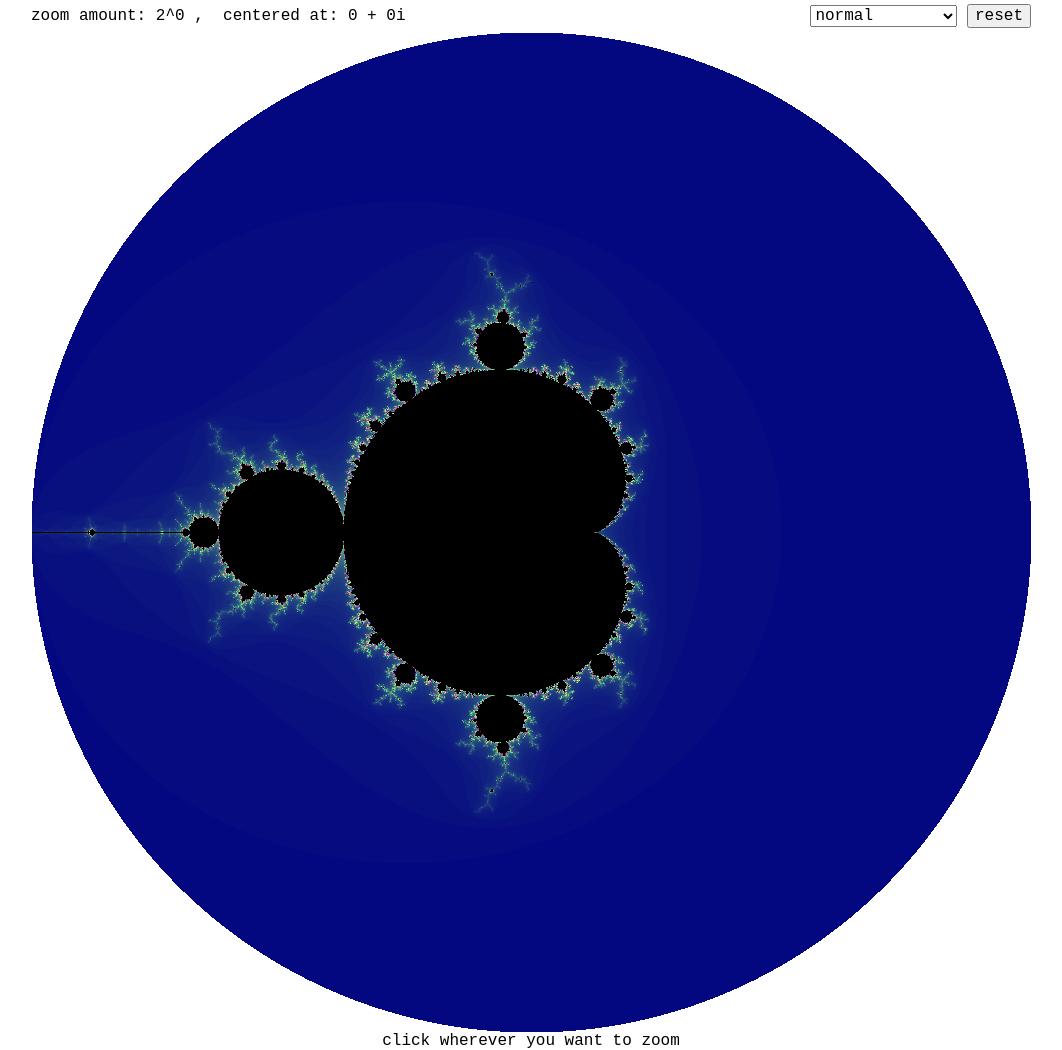
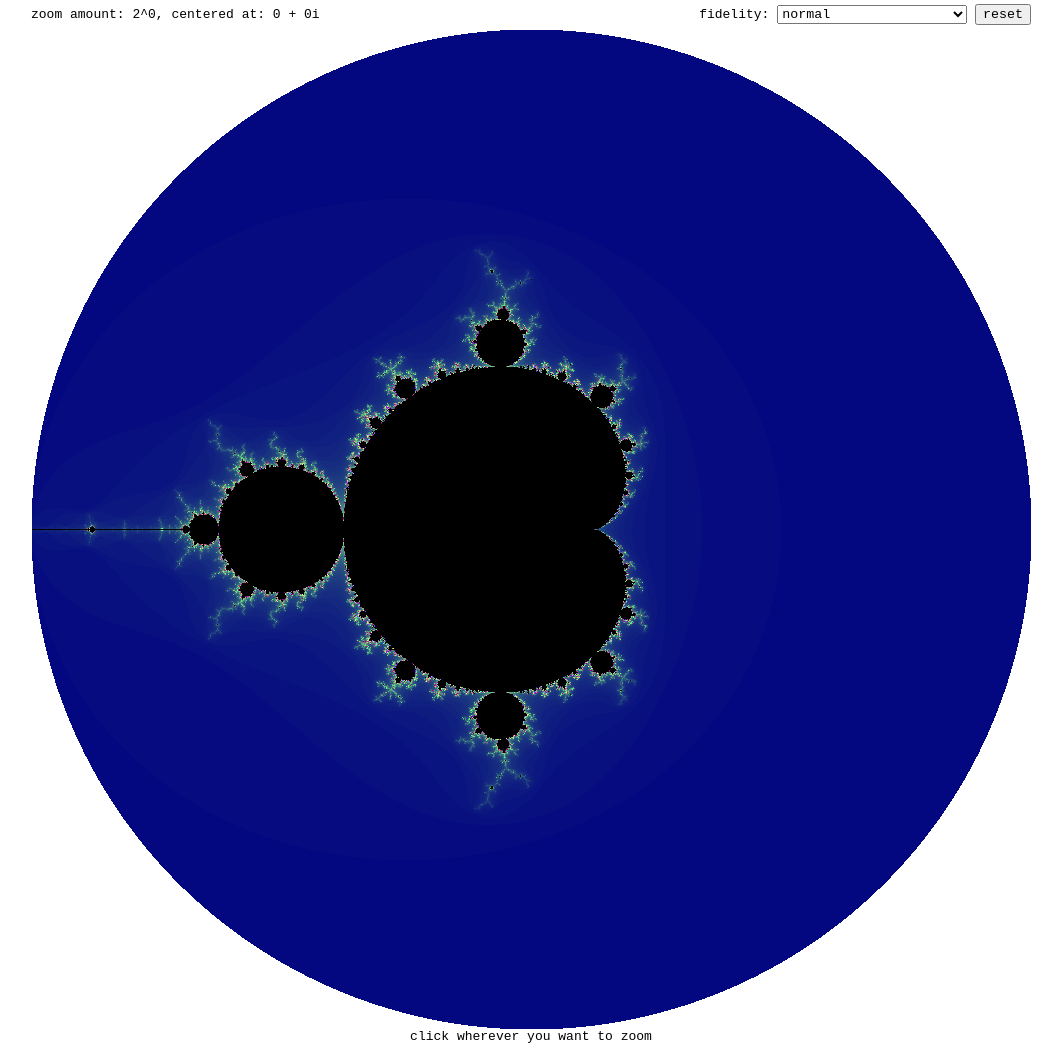
Before and after one commit to jameswillett/mandelbrot, a website: page index.html in a window 1280 px wide. Shown: the whole page, without its empty margins (109-1171 px from the left). Drawn offline with Linux system fonts and the light colour scheme.

Commit message:
fidelity dropdown pt 2

```diff
--- a/index.css
+++ b/index.css
@@ -7,7 +7,6 @@ body {
 * {
   font-family: monospace;
   font-weight: 500;
-  font-size: 16px;
 }
 
 #brot-container {
--- a/index.html
+++ b/index.html
@@ -7,17 +7,18 @@
       <div id="ui">
         <div>
           <div>
-          <span>zoom amount: <span id="scale-value"></span></span>
-          <span>,&nbsp;</span>
-          <span>centered at: <span id="centered-value"></span></span>
+            zoom amount: <span id="scale-value"></span>,&nbsp;centered at: <span id="centered-value"></span>
           </div>
           <div id="hovered-value"></div>
         </div>
-        <div>
+        <div id="actions">
+          <label for="fidelity">fidelity:</label>
           <select id="fidelity">
             <option value="0">normal</option>
             <option value="1">hi-def</option>
             <option value="2">really hi-def</option>
+            <option value="3">fan go brrrrrr</option>
+            <option value="4">i have super computer</option>
           </select>
           <button id="reset-button">reset</button>
         </div>
--- a/index.js
+++ b/index.js
@@ -184,7 +184,7 @@ canvas.addEventListener("mouseout", clearHoveredValue);
 canvas.addEventListener("click", handleClick);
 
 document.getElementById("fidelity").addEventListener("change", (e) => {
-  MAX_ITER = [0x100, 0x200, 0x400][e.target.value];
+  MAX_ITER = [0x100, 0x200, 0x400, 0x800, 0x1000][e.target.value];
   doWork();
 });
 
```
